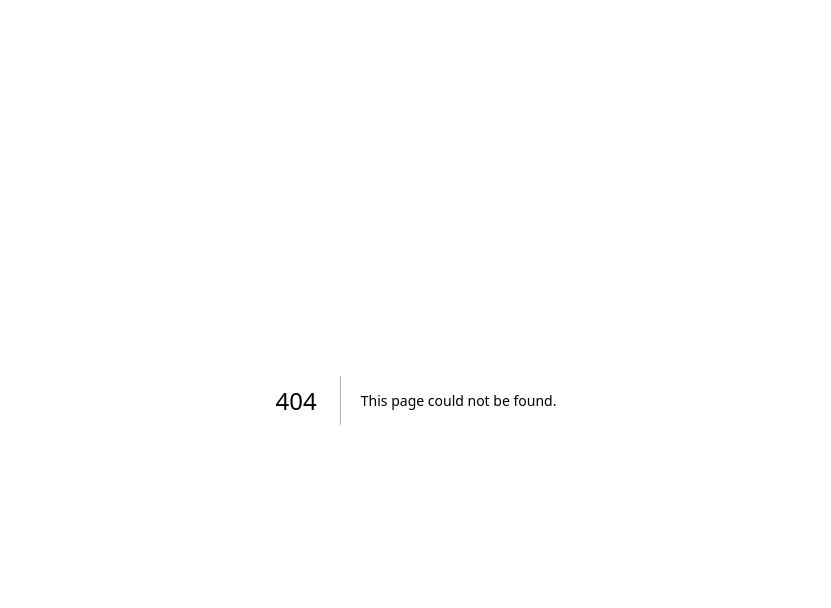
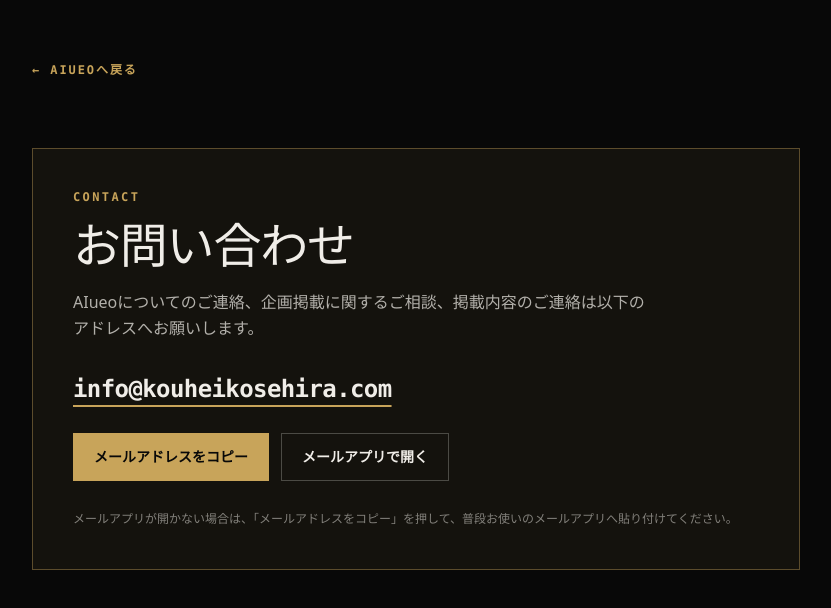
Before and after one commit to rahiseko-alt/AIueo-LP, a Next.js app: page /contact in a window 1280 px wide. Before the commit this address had no page. Shown: the top 608 px of the page, without its empty margins (224-1055 px from the left). Built offline with nearby package versions, Linux system fonts and the light colour scheme.

Commit message:
feat: add usable contact page

```diff
--- /dev/null
+++ b/src/app/contact/page.tsx
@@ -0,0 +1,37 @@
+import Link from 'next/link';
+import { ContactActions } from '@/components/contact-actions';
+
+export default function ContactPage() {
+  return (
+    <main className="min-h-screen bg-[#080808] px-4 py-8 text-[#f0ede8] sm:px-6 sm:py-12 md:px-10">
+      <div className="mx-auto max-w-3xl">
+        <Link
+          href="/"
+          className="inline-flex min-h-[44px] items-center font-mono text-xs font-semibold tracking-[0.16em] text-[#c8a45a] uppercase transition-colors hover:text-[#f0ede8]"
+        >
+          ← AIueoへ戻る
+        </Link>
+
+        <section className="mt-10 border border-[rgba(200,164,90,0.4)] bg-[rgba(200,164,90,0.06)] p-6 sm:mt-14 sm:p-10">
+          <p className="font-mono text-xs font-semibold tracking-[0.2em] text-[#c8a45a] uppercase">Contact</p>
+          <h1 className="mt-4 font-sans text-3xl font-medium tracking-tight text-[#f0ede8] sm:text-5xl">お問い合わせ</h1>
+          <p className="mt-5 max-w-xl font-sans text-sm font-light leading-relaxed text-[rgba(240,237,232,0.72)] sm:text-base">
+            AIueoについてのご連絡、企画掲載に関するご相談、掲載内容のご連絡は以下のアドレスへお願いします。
+          </p>
+
+          <a
+            href="mailto:info@kouheikosehira.com"
+            className="mt-8 block break-all font-mono text-xl font-semibold tracking-tight text-[#f0ede8] underline decoration-[#c8a45a] decoration-2 underline-offset-8 transition-colors hover:text-[#c8a45a] sm:text-2xl"
+          >
+            info@kouheikosehira.com
+          </a>
+          <ContactActions />
+
+          <p className="mt-7 font-sans text-xs font-light leading-relaxed text-[rgba(240,237,232,0.5)]">
+            メールアプリが開かない場合は、「メールアドレスをコピー」を押して、普段お使いのメールアプリへ貼り付けてください。
+          </p>
+        </section>
+      </div>
+    </main>
+  );
+}
--- /dev/null
+++ b/src/components/contact-actions.tsx
@@ -0,0 +1,37 @@
+'use client';
+
+import { useState } from 'react';
+
+const email = 'info@kouheikosehira.com';
+
+export function ContactActions() {
+  const [copied, setCopied] = useState(false);
+
+  const copyEmail = async () => {
+    try {
+      await navigator.clipboard.writeText(email);
+      setCopied(true);
+      window.setTimeout(() => setCopied(false), 2000);
+    } catch {
+      window.prompt('メールアドレスをコピーしてください', email);
+    }
+  };
+
+  return (
+    <div className="mt-7 flex flex-col gap-3 sm:flex-row sm:items-center">
+      <button
+        type="button"
+        onClick={copyEmail}
+        className="inline-flex min-h-[48px] items-center justify-center border border-[#c8a45a] bg-[#c8a45a] px-5 font-mono text-sm font-semibold text-[#080808] transition-colors hover:bg-[#e0bd72]"
+      >
+        {copied ? 'コピーしました' : 'メールアドレスをコピー'}
+      </button>
+      <a
+        href={`mailto:${email}`}
+        className="inline-flex min-h-[48px] items-center justify-center border border-[rgba(240,237,232,0.25)] px-5 font-mono text-sm font-semibold text-[#f0ede8] transition-colors hover:border-[#c8a45a] hover:text-[#c8a45a]"
+      >
+        メールアプリで開く
+      </a>
+    </div>
+  );
+}
--- a/src/components/footer.tsx
+++ b/src/components/footer.tsx
@@ -41,12 +41,12 @@ export function Footer() {
               <p className="mt-1 font-sans text-sm font-light leading-relaxed text-[rgba(240,237,232,0.65)]">
                 AIueoについてのご連絡はこちらへ。
               </p>
-              <a
-                href="mailto:info@kouheikosehira.com"
+              <Link
+                href="/contact"
                 className="mt-3 inline-flex min-h-[44px] items-center break-all border-b border-[#c8a45a] font-mono text-sm font-semibold text-[#f0ede8] transition-colors hover:text-[#c8a45a]"
               >
-                info@kouheikosehira.com
-              </a>
+                お問い合わせページを開く →
+              </Link>
             </div>
             <div className="mt-5 flex flex-col gap-1 border-t border-[rgba(240,237,232,0.08)] pt-4 font-sans text-sm font-light text-[rgba(240,237,232,0.55)]">
               <a
@@ -56,22 +56,6 @@ export function Footer() {
                 className="flex min-h-[36px] items-center py-1 transition-colors hover:text-white"
               >
                 GitHub (rahiseko-alt/AIueo-LP)
-              </a>
-              <a
-                href="https://x.com"
-                target="_blank"
-                rel="noreferrer"
-                className="flex min-h-[36px] items-center py-1 transition-colors hover:text-white"
-              >
-                X (Twitter)
-              </a>
-              <a
-                href="https://discord.com"
-                target="_blank"
-                rel="noreferrer"
-                className="flex min-h-[36px] items-center py-1 transition-colors hover:text-white"
-              >
-                Discord Server
               </a>
             </div>
           </div>
--- a/src/components/join-section.tsx
+++ b/src/components/join-section.tsx
@@ -7,7 +7,7 @@ export function JoinSection() {
       title: '「こういうのやりたい！」企画を持ち込む',
       description: '主婦向け講座、子ども向け教室、勉強会、開発企画など、自分のやりたい企画を同盟に提案・募集。',
       action: '企画を提案する',
-      href: 'mailto:info@kouheikosehira.com?subject=【AIueo】新しい企画・イベントの持ち込み',
+      href: '/contact',
     },
     {
       icon: <Users className="h-5 w-5 text-[#c8a45a]" />,
@@ -18,17 +18,17 @@ export function JoinSection() {
     },
     {
       icon: <MessageSquare className="h-5 w-5 text-[#c8a45a]" />,
-      title: 'Discordで企画の壁打ち・仲間集め',
-      description: '「こんな企画考えてるんだけど誰か興味ある？」を気軽に投げて相談できるオンライン同盟。',
-      action: 'Discordに参加',
-      href: 'https://discord.com',
+      title: '企画の壁打ち・仲間集めを相談する',
+      description: '「こんな企画を考えている」を、まずAIueoへ気軽に相談できます。',
+      action: '相談する',
+      href: '/contact',
     },
     {
       icon: <Sparkles className="h-5 w-5 text-[#c8a45a]" />,
       title: '会場・機材・案件を提供する',
       description: '公民館、コワーキング、店舗の会場提供や、AI開発の相談・依頼はこちらから。',
       action: '連携・相談する',
-      href: 'mailto:info@kouheikosehira.com?subject=【AIueo】会場・リソース提供のご相談',
+      href: '/contact',
     },
   ];
 
--- a/src/components/navbar.tsx
+++ b/src/components/navbar.tsx
@@ -70,12 +70,12 @@ export function Navbar() {
 
         {/* Right Action / Mobile Toggle */}
         <div className="flex items-center gap-2 sm:gap-4">
-          <a
-            href="mailto:info@kouheikosehira.com"
+          <Link
+            href="/contact"
             className="hidden min-h-[44px] items-center px-2 font-mono text-[11px] font-semibold tracking-[0.12em] text-[rgba(240,237,232,0.75)] uppercase transition-colors hover:text-[#c8a45a] xl:inline-flex"
           >
             Contact
-          </a>
+          </Link>
           <Link
             href="#join"
             className="hidden sm:inline-flex min-h-[44px] items-center rounded border border-[rgba(200,164,90,0.3)] bg-[rgba(200,164,90,0.06)] px-4 py-2 font-mono text-[11px] font-semibold tracking-[0.16em] text-[#f0ede8] uppercase transition-all duration-200 hover:border-[#c8a45a] hover:bg-[#c8a45a] hover:text-[#080808]"
@@ -118,7 +118,7 @@ export function Navbar() {
               { label: 'Home', href: '#home' },
               ...navItems,
               { label: 'Join / Propose', href: '#join' },
-              { label: 'お問い合わせ', href: 'mailto:info@kouheikosehira.com' },
+              { label: 'お問い合わせ', href: '/contact' },
             ].map((item) => (
               <Link
                 key={item.label}
@@ -141,22 +141,6 @@ export function Navbar() {
               >
                 GitHub
               </a>
-              <a
-                href="https://x.com"
-                target="_blank"
-                rel="noreferrer"
-                className="flex min-h-[44px] items-center px-2 py-1 transition-colors hover:text-[#c8a45a]"
-              >
-                X (Twitter)
-              </a>
-              <a
-                href="https://discord.com"
-                target="_blank"
-                rel="noreferrer"
-                className="flex min-h-[44px] items-center px-2 py-1 transition-colors hover:text-[#c8a45a]"
-              >
-                Discord
-              </a>
             </div>
             <p className="text-[10px] tracking-widest text-[rgba(240,237,232,0.3)] uppercase">
               AI League AIueo · Grassroots Alliance
--- a/src/components/operating-guidelines.tsx
+++ b/src/components/operating-guidelines.tsx
@@ -84,14 +84,15 @@ export function OperatingGuidelines() {
               掲載内容やAIueoについてのご連絡はこちらへ。
             </p>
           </div>
-          <a
-            href="mailto:info@kouheikosehira.com"
+          <Link
+            href="/contact"
             className="inline-flex min-h-[44px] w-fit items-center border-b border-[#c8a45a] py-2 font-mono text-sm font-semibold tracking-wide text-[#f0ede8] transition-colors hover:text-[#c8a45a]"
           >
-            info@kouheikosehira.com
-          </a>
+            お問い合わせページを開く →
+          </Link>
         </div>
       </div>
     </section>
   );
 }
+import Link from 'next/link';
```
